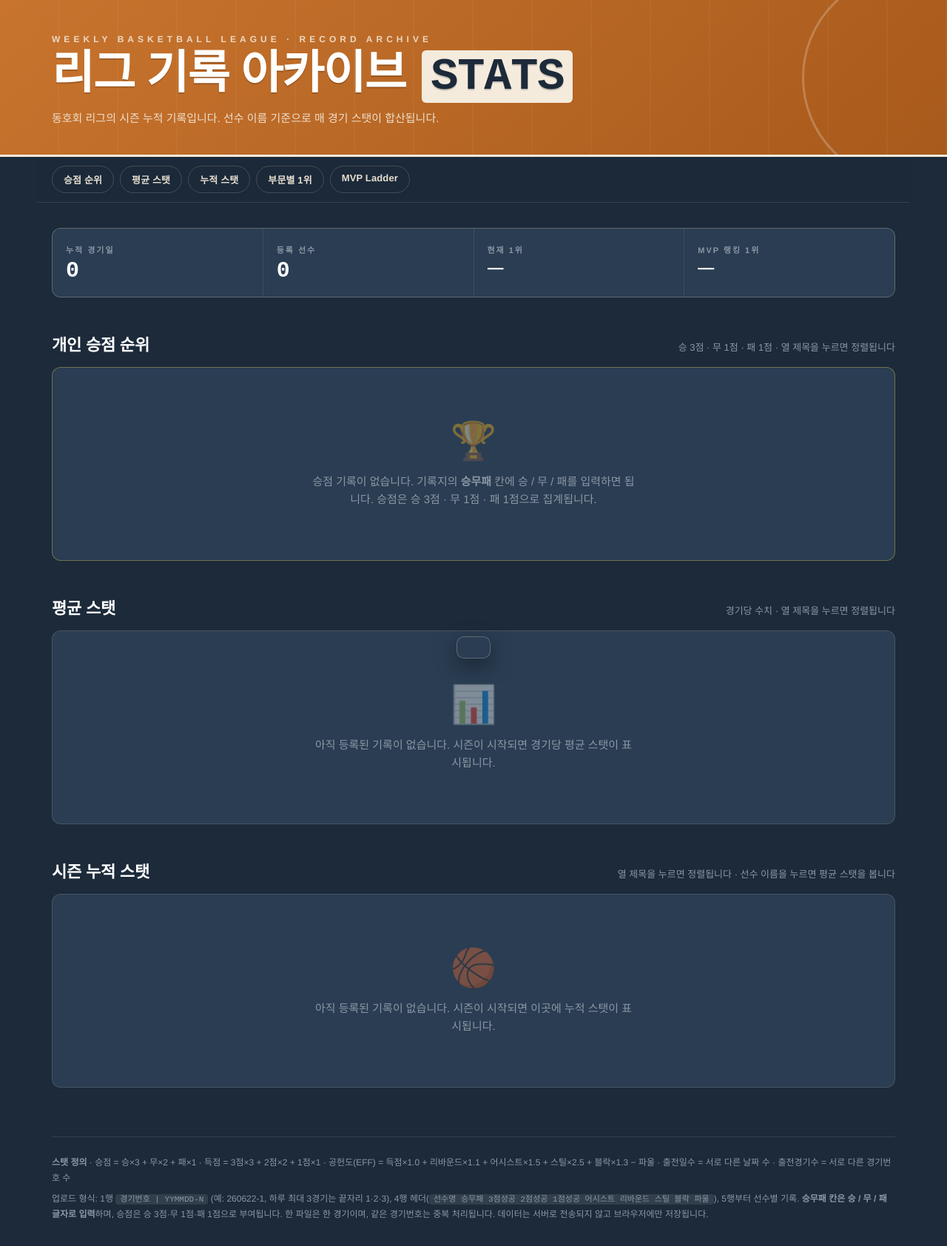
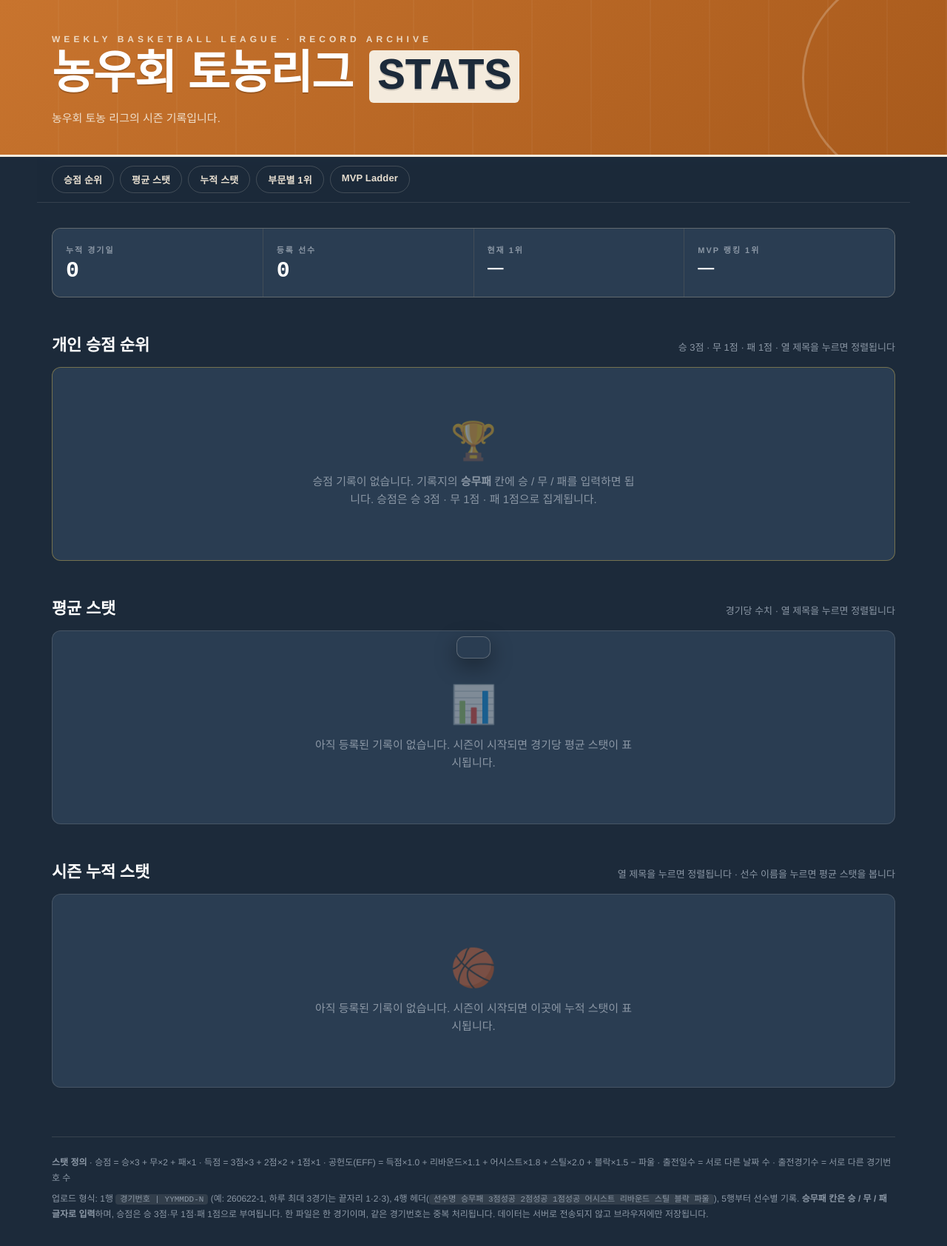
Before and after one commit to gwonsoonwoo11/basmania-league, a plain HTML site: page index.html in a window 1280 px wide. Shown: the whole page at 74% size. Drawn offline with Linux system fonts and the light colour scheme; a script that the page names is missing.

Commit message:
Add files via upload

```diff
--- a/index.html
+++ b/index.html
@@ -3,7 +3,7 @@
 <head>
 <meta charset="UTF-8">
 <meta name="viewport" content="width=device-width, initial-scale=1.0">
-<title>리그 기록 아카이브</title>
+<title>농우회 토농리그</title>
 <script src="https://cdnjs.cloudflare.com/ajax/libs/xlsx/0.18.5/xlsx.full.min.js"></script>
 <style>
   :root{
@@ -244,8 +244,8 @@
 <header class="hero">
   <div class="hero-inner">
     <div class="eyebrow">Weekly Basketball League · Record Archive</div>
-    <h1>리그 기록 아카이브 <span class="num">STATS</span></h1>
-    <p class="sub" id="heroSub">동호회 리그의 시즌 누적 기록입니다. 선수 이름 기준으로 매 경기 스탯이 합산됩니다.</p>
+    <h1>농우회 토농리그 <span class="num">STATS</span></h1>
+    <p class="sub" id="heroSub">농우회 토농 리그의 시즌 기록입니다.</p>
     <div class="actionbar" id="adminBar" style="display:none">
       <button class="btn btn-primary" onclick="document.getElementById('fileInput').click()">＋ 기록지 업로드</button>
       <input type="file" id="fileInput" accept=".xlsx,.xls,.csv" multiple>
@@ -346,7 +346,7 @@
   <footer>
     <div><b>스탯 정의</b> · 승점 = 승×3 + 무×2 + 패×1 ·
     득점 = 3점×3 + 2점×2 + 1점×1 ·
-    공헌도(EFF) = 득점×1.0 + 리바운드×1.1 + 어시스트×1.5 + 스틸×2.5 + 블락×1.3 − 파울 ·
+    공헌도(EFF) = 득점×1.0 + 리바운드×1.1 + 어시스트×1.8 + 스틸×2.0 + 블락×1.5 − 파울 ·
     출전일수 = 서로 다른 날짜 수 · 출전경기수 = 서로 다른 경기번호 수</div>
     <div style="margin-top:8px">업로드 형식: 1행 <code>경기번호 | YYMMDD-N</code> (예: 260622-1, 하루 최대 3경기는 끝자리 1·2·3), 4행 헤더(<code>선수명 승무패 3점성공 2점성공 1점성공 어시스트 리바운드 스틸 블락 파울</code>), 5행부터 선수별 기록. <b>승무패 칸은 승 / 무 / 패 글자로 입력</b>하며, 승점은 승 3점·무 1점·패 1점으로 부여됩니다. 한 파일은 한 경기이며, 같은 경기번호는 중복 처리됩니다. 데이터는 서버로 전송되지 않고 브라우저에만 저장됩니다.</div>
   </footer>
@@ -476,7 +476,7 @@ function aggregate(){
     p.days=dayset[p.name].size;
     p.games=gameset[p.name].size;
     p.pts=p.fg3*3+p.fg2*2+p.ft;
-    p.eff=Math.round((p.pts*1.0+p.reb*1.1+p.ast*1.5+p.stl*2.5+p.blk*1.3-p.foul)*10)/10;
+    p.eff=Math.round((p.pts*1.0+p.reb*1.1+p.ast*1.8+p.stl*2.0+p.blk*1.5-p.foul)*10)/10;
     p.points=p.win*3+p.draw*1+p.loss*1;  // 승점 (승3 무1 패1)
     p.played=p.win+p.draw+p.loss;
     p.playRate=p.days/totalDays;         // 출전율 (출전일 / 전체 누적 경기일)
```
